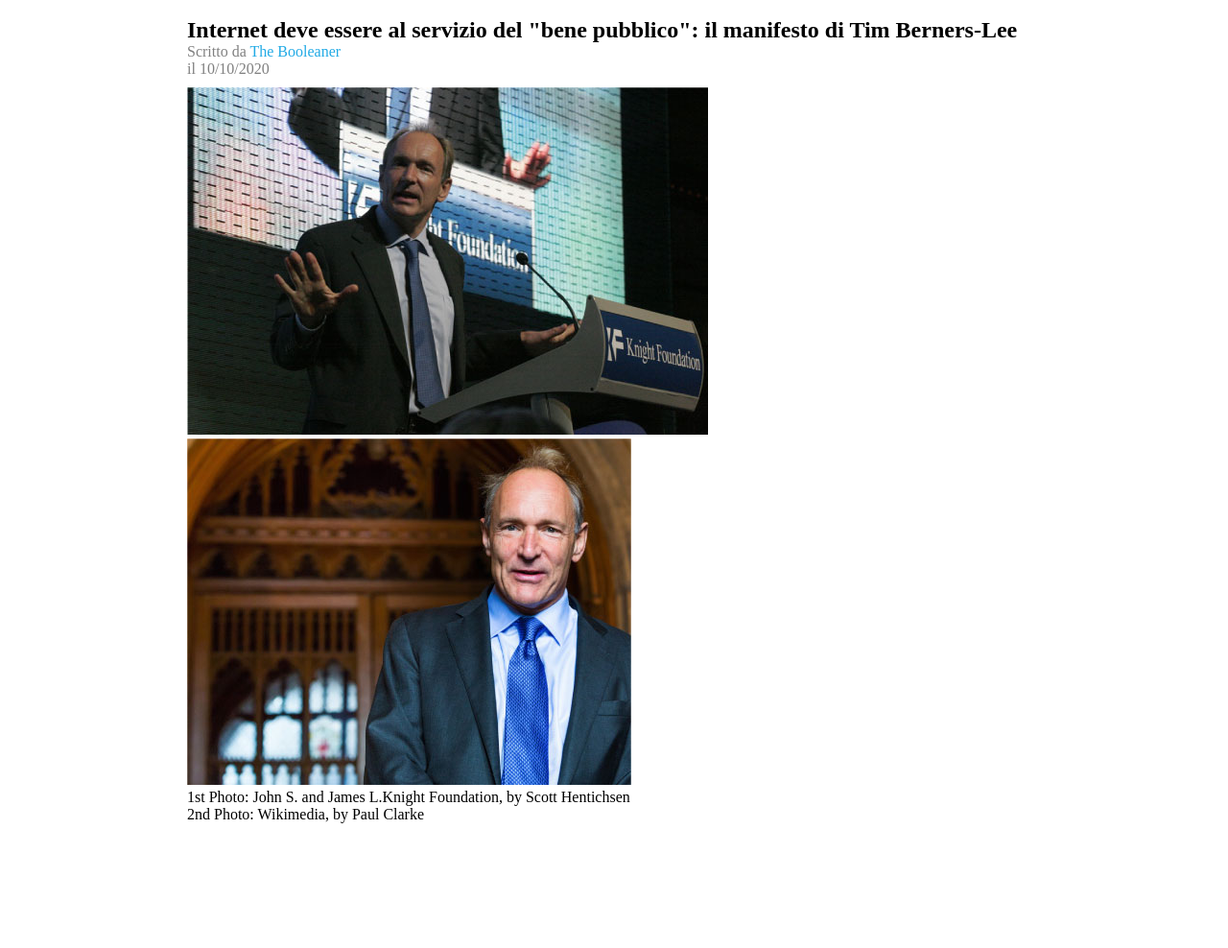
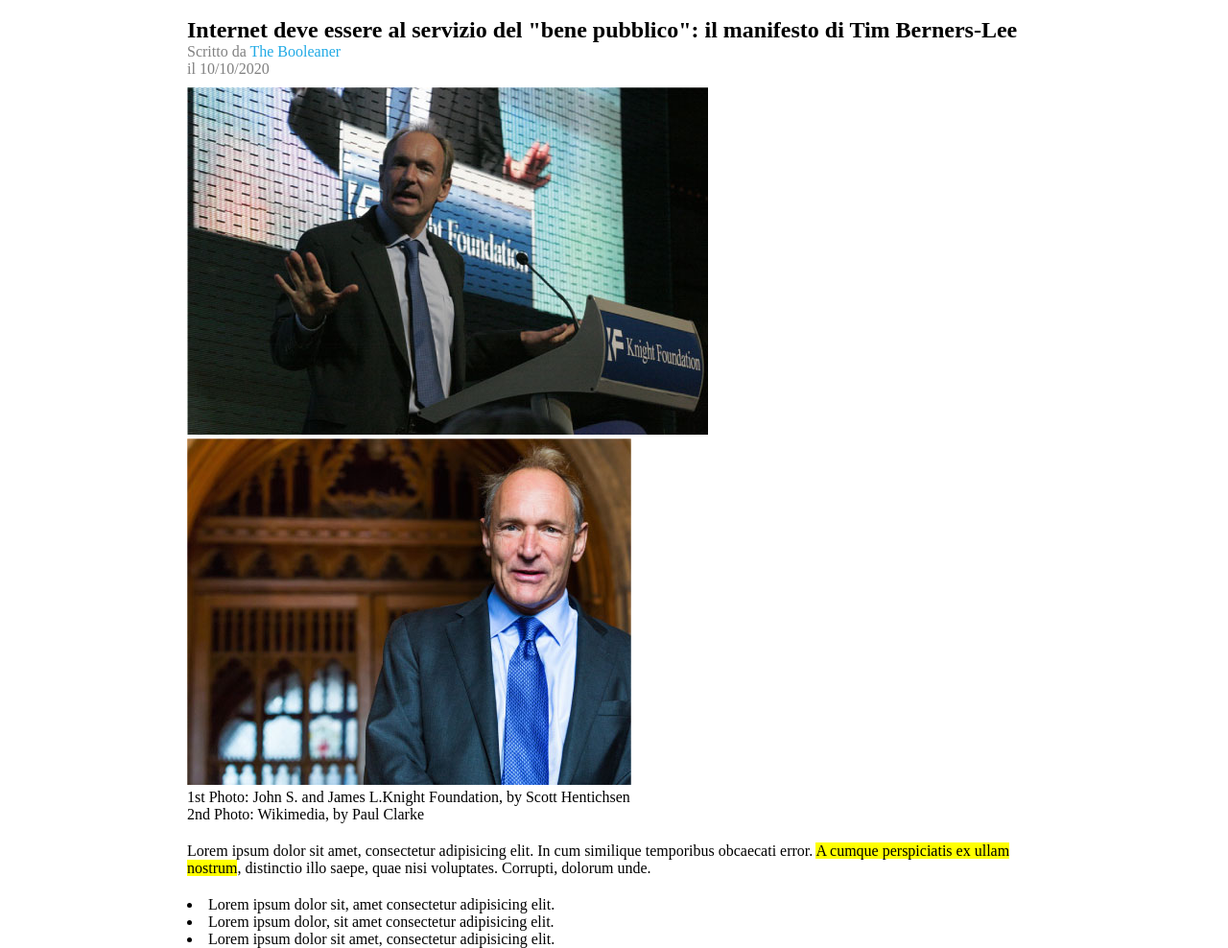
Before and after one commit to maksbernatskyy/html-css-booleaner, a plain HTML site: page index.html in a window 1280 px wide. Shown: the part 102-1090 px from the top of the page at 96% size. Before the commit the page ends 960 px from the top, so only its background shows below. Drawn offline with Linux system fonts and the light colour scheme.

Commit message:
add list

```diff
--- a/css/style.css
+++ b/css/style.css
@@ -40,3 +40,11 @@ a{
     text-decoration: none;
     color: #21aae5;
 }
+
+p{
+    margin: 20px 0px 20px 0px;
+}
+
+ul{
+    list-style-position: inside;
+}
--- a/index.html
+++ b/index.html
@@ -37,6 +37,21 @@
         </figure>
         </section>
 
+        <!--Sezione testo-->
+        <section>
+            <p>
+                Lorem ipsum dolor sit amet, consectetur adipisicing elit.
+                In cum similique temporibus obcaecati error. <mark>A cumque
+                perspiciatis ex ullam nostrum</mark>, distinctio illo saepe, quae nisi
+                voluptates. Corrupti, dolorum unde.
+            </p>
+            <ul>
+                <li>Lorem ipsum dolor sit, amet consectetur adipisicing elit.</li>
+                <li>Lorem ipsum dolor, sit amet consectetur adipisicing elit.</li>
+                <li>Lorem ipsum dolor sit amet, consectetur adipisicing elit.</li>
+            </ul>
+        </section>
+
 
 
 
```
